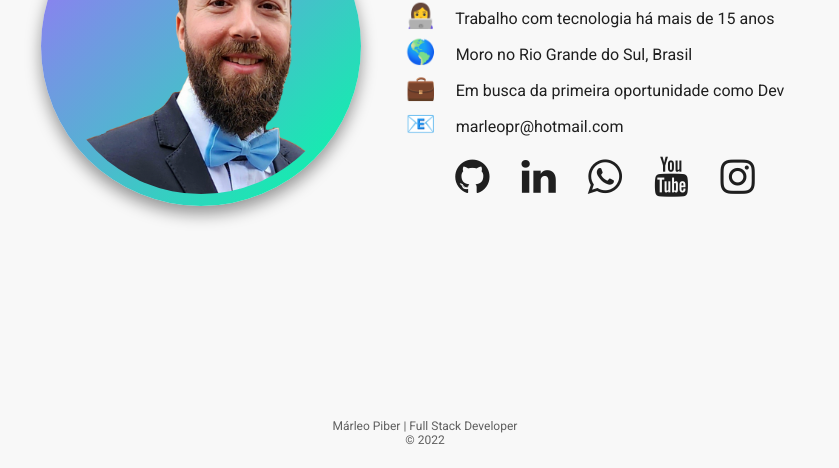
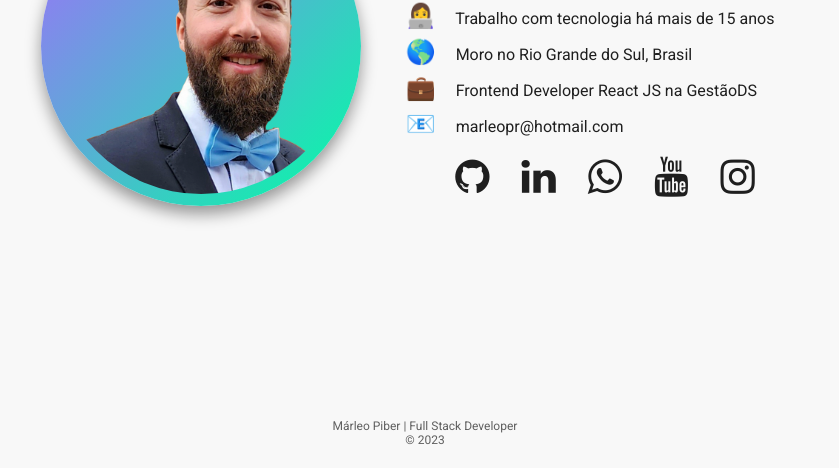
Before and after one commit to marleopr/portfolio, a React (Create React App) app: page / in a window 1280 px wide. Shown: the part 329-797 px from the top of the page, without its empty margins (215-1054 px from the left). Built offline with nearby package versions, Linux system fonts and the light colour scheme.

Commit message:
Atualizacao status trabalho

```diff
--- a/src/components/BaseLayout.js
+++ b/src/components/BaseLayout.js
@@ -32,7 +32,7 @@ export default function BaseLayout() {
                <Box component={'footer'} display={'flex'} flexDirection={'column'} alignItems={'center'}
                     py={'1.5rem'} sx={{opacity: 0.7}} width={'100%'}>
                   <p>Márleo Piber | <a href={'https://github.com/marleopr'}>Full Stack Developer</a></p>
-                  <p>&copy; 2022</p>
+                  <p>&copy; 2023</p>
                </Box>
             </Grid>
          </Grid>
--- a/src/info/Info.js
+++ b/src/info/Info.js
@@ -43,7 +43,7 @@ export const info = {
         },
         {
             emoji: "💼",
-            text: "Em busca da primeira oportunidade como Dev"
+            text: "Frontend Developer React JS na GestãoDS"
         },
         {
             emoji: "📧",
```
